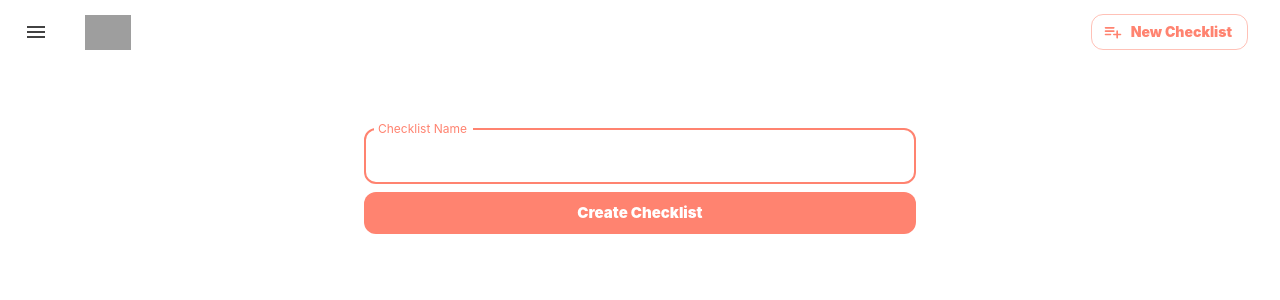
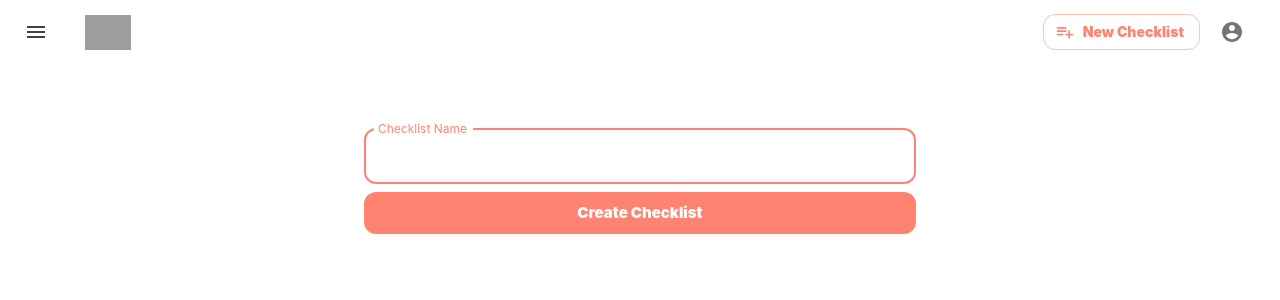
Before and after one commit to kennethlng/nmbo-app, a Next.js app: page / in a window 1280 px wide. Shown: the top 300 px of the page. Built offline with nearby package versions, Linux system fonts and the light colour scheme; no server answers; grey boxes are pictures that could not be loaded.

Commit message:
Updated AccountButton to check for displayname from either authUser or appState

```diff
--- a/src/components/Header/AccountButton.js
+++ b/src/components/Header/AccountButton.js
@@ -9,10 +9,16 @@ import { AppStateContext } from '../AppState'
 import Divider from '@material-ui/core/Divider';
 import { makeStyles } from '@material-ui/core/styles';
 import Typography from '@material-ui/core/Typography';
+import { auth } from '../../lib/firebase'
+import IconButton from '@material-ui/core/IconButton';
+import AccountCircleRoundedIcon from '@material-ui/icons/AccountCircleRounded';
 
 const useStyles = makeStyles(theme => ({
     text: {
         padding: theme.spacing(2)
+    },
+    anonymous: {
+        color: theme.palette.secondary.main
     }
 }))
 
@@ -20,13 +26,13 @@ export default function AccountButton() {
     const authUser = useContext(AuthUserContext);
     const appState = useContext(AppStateContext);
     const classes = useStyles();
-    const [displayName, setDisplayName] = useState(null);
+    const [displayName, setDisplayName] = useState('');
     const [anchorEl, setAnchorEl] = useState(null);
     const open = Boolean(anchorEl);
 
-    useEffect(() => {
-        setDisplayName(authUser && authUser.displayName ? authUser.displayName : appState.displayName);
-    }, [authUser, appState.displayName])
+    // useEffect(() => {
+    //     setDisplayName(authUser && authUser.displayName ? authUser.displayName : appState.displayName);
+    // }, [authUser, appState.displayName])
 
     const handleClick = (e) => {
         setAnchorEl(e.currentTarget);
@@ -37,9 +43,16 @@ export default function AccountButton() {
     };
 
     return (
-        displayName ? (
+        // displayName ? (
             <div>
-                <Button
+                <IconButton
+                    disableRipple
+                    onClick={handleClick}
+                    color={authUser && authUser.isAnonymous ? "secondary" : "default"}
+                >
+                    <AccountCircleRoundedIcon/>
+                </IconButton>
+                {/* <Button
                     onClick={handleClick}
                     disableElevation
                     disableRipple
@@ -47,7 +60,7 @@ export default function AccountButton() {
                     color={authUser && authUser.isAnonymous ? "secondary" : "default"}
                 >
                     {displayName}
-                </Button>
+                </Button> */}
                 <Menu
                     anchorEl={anchorEl}
                     anchorOrigin={{
@@ -66,7 +79,7 @@ export default function AccountButton() {
                     {authUser && authUser.isAnonymous ? (
                         <div>
                             <Typography className={classes.text} variant="body2" display="block">
-                                You are currently signed in as anonymous user <strong>{displayName}</strong>. Create an account or log in to save your checklists.
+                                You are currently signed in as an <strong className={classes.anonymous}>anonymous user</strong>. Create an account or log in to access your checklists anywhere you go.
                             </Typography>
                             <Divider/>
                             <SignUpMenuItem/>
@@ -75,6 +88,6 @@ export default function AccountButton() {
                     ) : <SignOutMenuItem/>}
                 </Menu>
             </div>
-        ) : null
+        // ) : null
     )
 }
```
